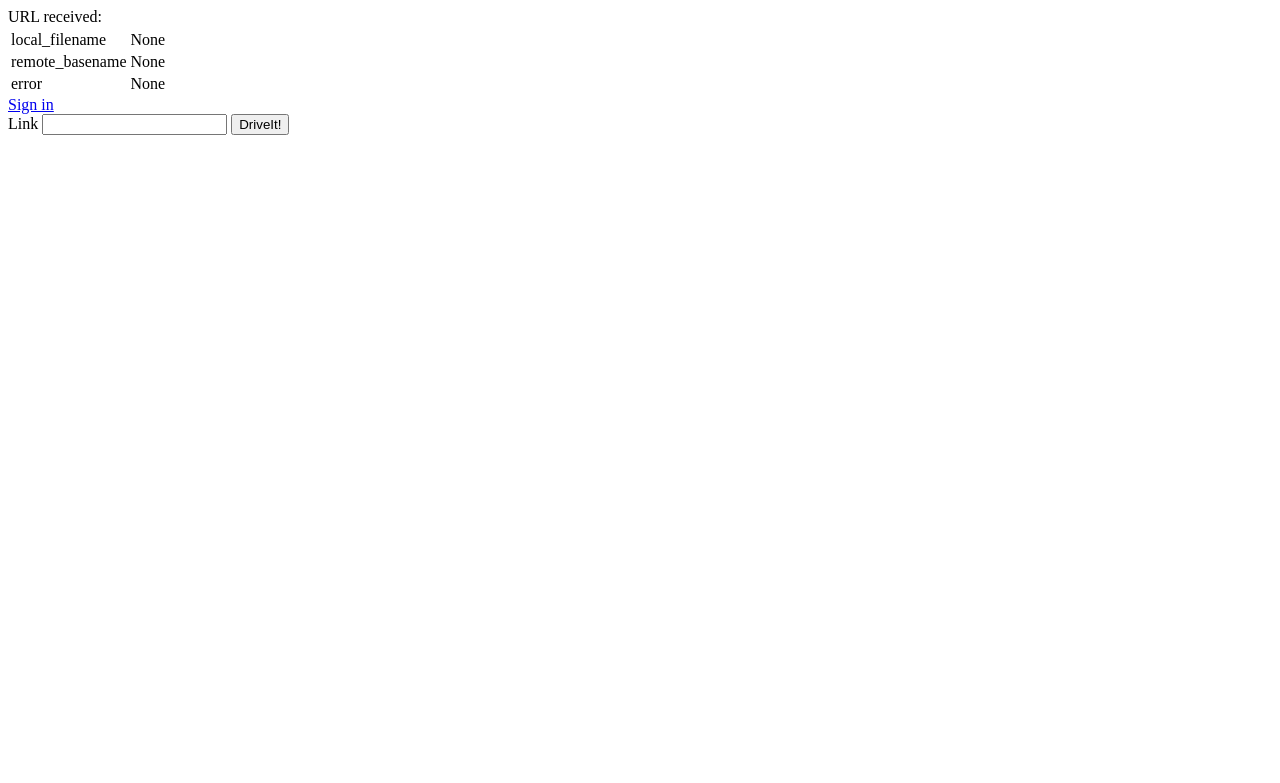
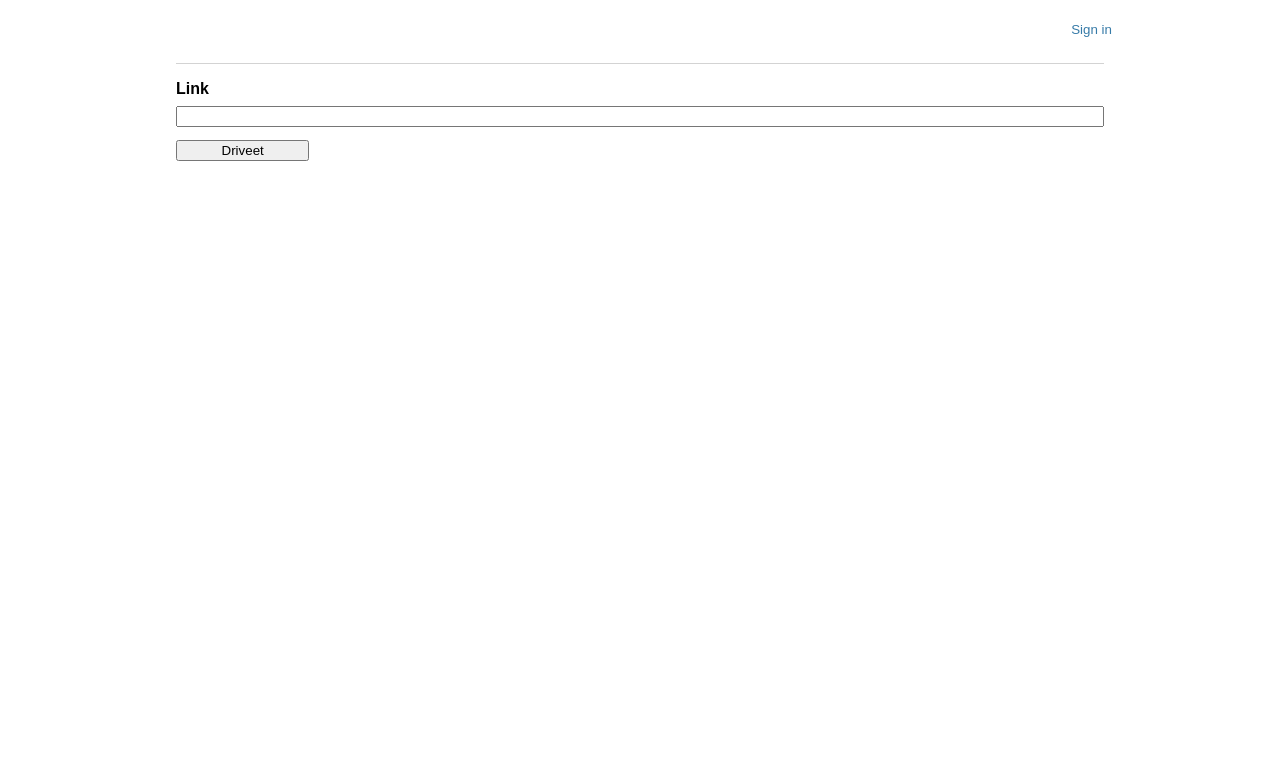
Before and after one commit to bits4goals/google-drive-it, a Flask app: page / in a window 1280 px wide. Shown: the top 783 px of the page. Run offline with Flask 2, Linux system fonts and the light colour scheme.

Commit message:
add some style

```diff
--- a/static/style.css
+++ b/static/style.css
@@ -1,6 +1,5 @@
 html {
   font-family: sans-serif;
-  background: #eee;
   padding: 1rem;
 }
 
@@ -12,21 +11,20 @@
 
 h1, h2, h3, h4, h5, h6 {
   font-family: serif;
-  color: #377ba8;
+  color: white;
   margin: 1rem 0;
 }
 
 a {
   color: #377ba8;
+  font-size: smaller;
 }
 
 hr {
   border: none;
-  border-top: 1px solid lightgray;
 }
 
 nav {
-  background: lightgray;
   display: flex;
   align-items: center;
   padding: 0 0.5rem;
--- a/templates/base.html
+++ b/templates/base.html
@@ -1 +1,22 @@
-{{ url_for('static', filename='style.css') }}
+<!doctype html>
+<title>{% block title %}{% endblock %}</title>
+<link rel="stylesheet" href="{{ url_for('static', filename='style.css') }}">
+<nav>
+  <h1><a href="#"></a></h1>
+  <ul>
+    {% if 'credentials' not in session %}
+      <a href="{{ url_for('signin') }}" style="text-decoration:none">Sign in</a>
+    {% else %}
+      <a href="{{ url_for('signout') }}" style="text-decoration:none">Sign out</a>
+    {% endif %}
+  </ul>
+</nav>
+<section class="content">
+  <header>
+    {% block header %}{% endblock %}
+  </header>
+  {% for message in get_flashed_messages() %}
+    <div class="flash">{{ message }}</div>
+  {% endfor %}
+  {% block content %}{% endblock %}
+</section>
--- a/templates/index.html
+++ b/templates/index.html
@@ -1,3 +1,18 @@
+
+{% extends 'base.html' %}
+
+{% block header %}
+  <h1>{% block title %}{% endblock %}</h1>
+{% endblock %}
+
+{% block content %}
+<form method="post">
+  <label for="url">Link</label>
+  <input type="url" name="url">
+  <input type="submit" value="Driveet">
+</form>
+{% endblock %}
+
 {% with messages = get_flashed_messages(with_categories=true) %}
   {% if messages %}
     <ul class=flashes>
@@ -7,33 +22,3 @@
     </ul>
   {% endif %}
 {% endwith %}
-
-<table>
-  <tr>
-    URL received: {{url.url}}
-  </tr>
-  <tr>
-    <td>local_filename</td>
-    <td>{{local_filename}}</td>
-  </tr>
-  <tr>
-    <td>remote_basename</td>
-    <td>{{remote_basename}}</td>
-  </tr>
-  <tr>
-    <td>error</td>
-    <td>{{error}}</td>
-  </tr>
-</table>
-
-{% if 'credentials' not in session %}
-    <a href="{{ url_for('signin') }}">Sign in</a>
-{% else %}
-    <a href="{{ url_for('signout') }}">Sign out</a>
-{% endif %}
-
-<form method="post">
-  <label for="url">Link</label>
-  <input type="url" name="url">
-  <input type="submit" value="DriveIt!">
-</form>
```
